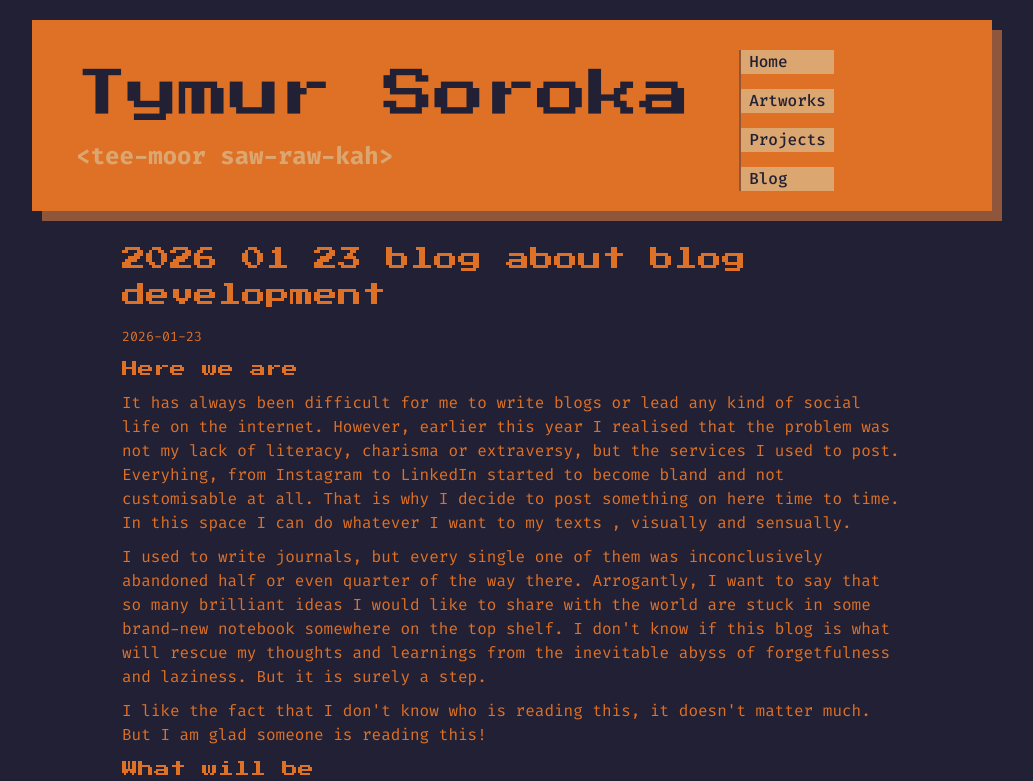
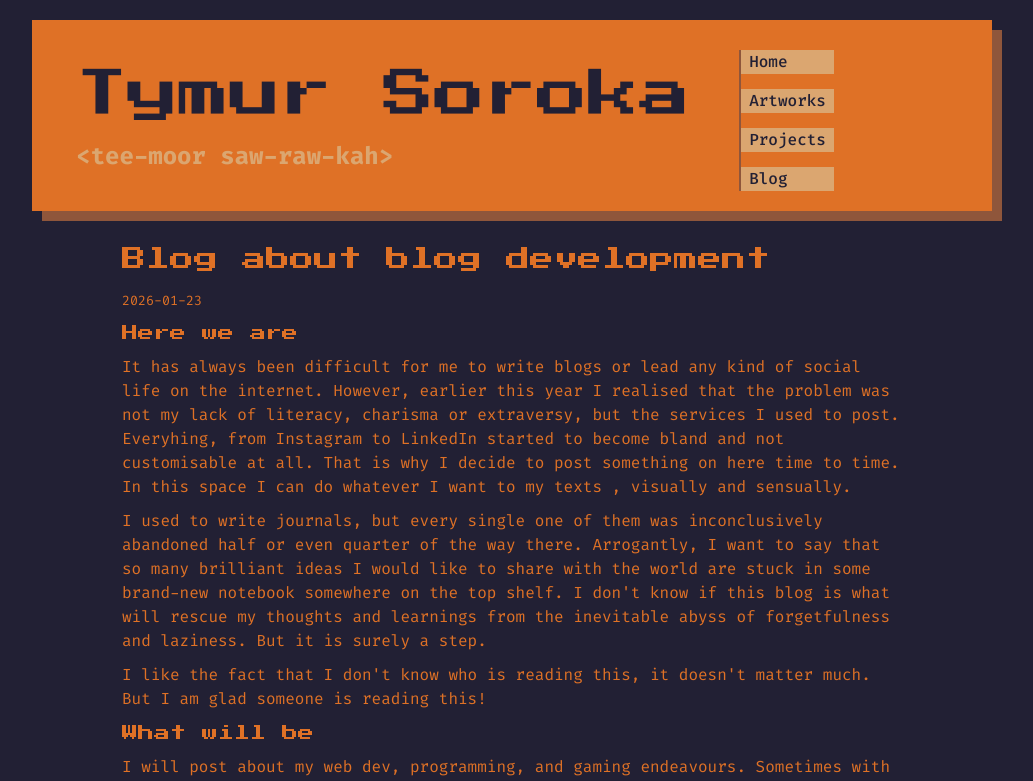
Before and after one commit to timtim40a/timtim40a.github.io, a Next.js app: page /blog/2026-01-23-blog-about-blog-development in a window 1280 px wide. Shown: the top 781 px of the page, without its empty margins (128-1161 px from the left). Built offline with nearby package versions, Linux system fonts and the light colour scheme.

Commit message:
Fix summary, fix params (async)

```diff
--- a/src/app/blog/[slug]/page.tsx
+++ b/src/app/blog/[slug]/page.tsx
@@ -8,9 +8,10 @@ export async function generateStaticParams() {
     return posts.map((p) => ({ slug: p.slug }));
 }
 
-export default async function Page({ params }: { params: { slug: string } }) {
+export default async function Page({ params }: { params: Promise<{ slug: string }> }) {
+    const { slug } = await params;
     const posts = await checkBlogs();
-    const post = posts.find((p) => p.slug === params.slug);
+    const post = posts.find((p) => p.slug === slug);
     if (!post) return <p>Post not found.</p>;
 
     const markdown = await fs.readFile(
--- a/src/lib/checkBlogs.ts
+++ b/src/lib/checkBlogs.ts
@@ -4,10 +4,10 @@ import path from "path";
 import type PostMeta from "@/app/_types/PostMeta";
 
 const BLOGS_DIR = path.join(process.cwd(), "public", "blogs");
-const JSON_PATH = path.join(process.cwd(), "public", "utils", "posts.json");
 
-function toDisplayName(stem: string): string {
-    return stem.replace(/[_-]/g, " ").replace(/^\w/, (c) => c.toUpperCase());
+function toTitleFromStem(stem: string): string {
+    const parts = stem.split("-").slice(3);
+    return parts.join(" ").replace(/^\w/, (c) => c.toUpperCase());
 }
 
 function toDateFromStem(stem: string): string {
@@ -18,7 +18,7 @@ function toDateFromStem(stem: string): string {
 async function getSummaryFromMarkdown(filePath: string): Promise<string> {
     const content = await fs.promises.readFile(filePath, "utf-8");
     const lines = content.split("\n").filter((line) => line.trim() !== "");
-    return lines.slice(0, 3).join(" ");
+    return lines.slice(1, 3).join(" ").slice(0, 200) + "...";
 }
 
 async function getTagsFromMarkdown(filePath: string): Promise<string[]> {
@@ -41,7 +41,7 @@ export default async function checkBlogs() {
             const stem = path.basename(f.name, ".md");
             return {
                 slug: stem,
-                title: toDisplayName(stem),
+                title: toTitleFromStem(stem),
                 date: toDateFromStem(stem),
                 summary: await getSummaryFromMarkdown(filePath),
                 tags: await getTagsFromMarkdown(filePath),
```
